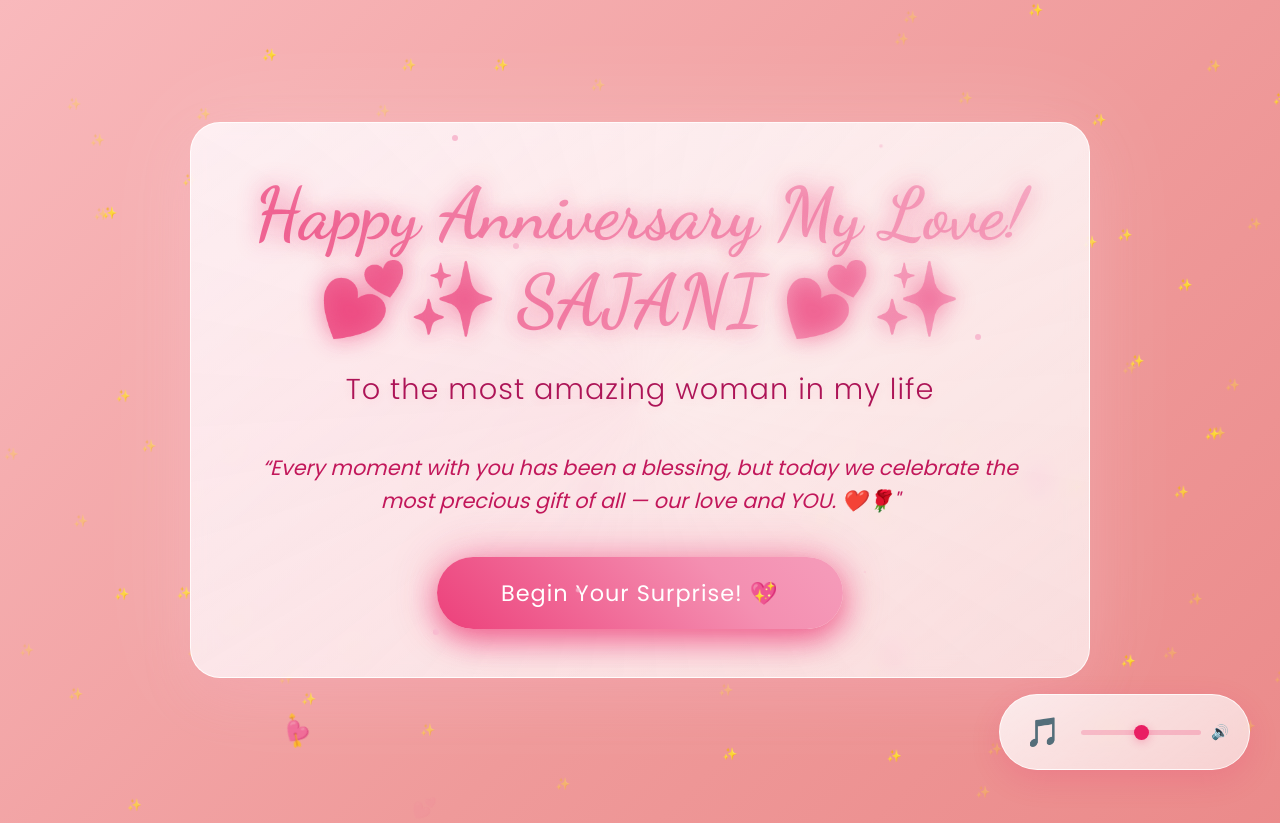
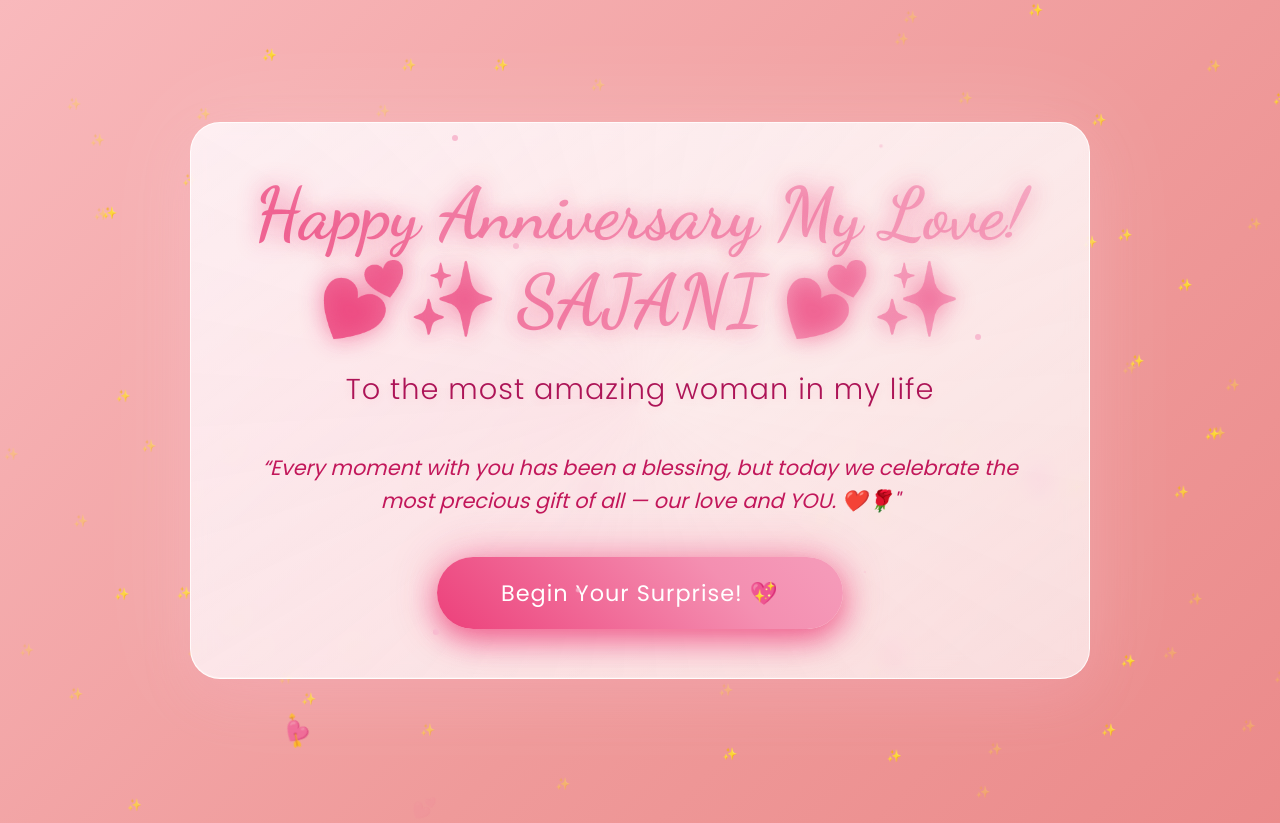
Before and after one commit to sayba-loves-sajani/happy-anniversary-my-love, a plain HTML site: page index.html in a window 1280 px wide. Drawn offline with nearby package versions, Linux system fonts and the light colour scheme; animation ran at ten frames a second.

Commit message:
Update index.html

```diff
--- a/index.html
+++ b/index.html
@@ -458,7 +458,7 @@
       </button>
     </div>
 
-    <div class="audio-controls">
+    <div class="audio-controls" style="display: none">
       <button id="play-pause">🎵</button>
       <input type="range" id="volume" min="0" max="1" step="0.1" value="0.5" />
       <span style="color: white; font-size: 0.9rem; margin-left: 10px">🔊</span>
```
